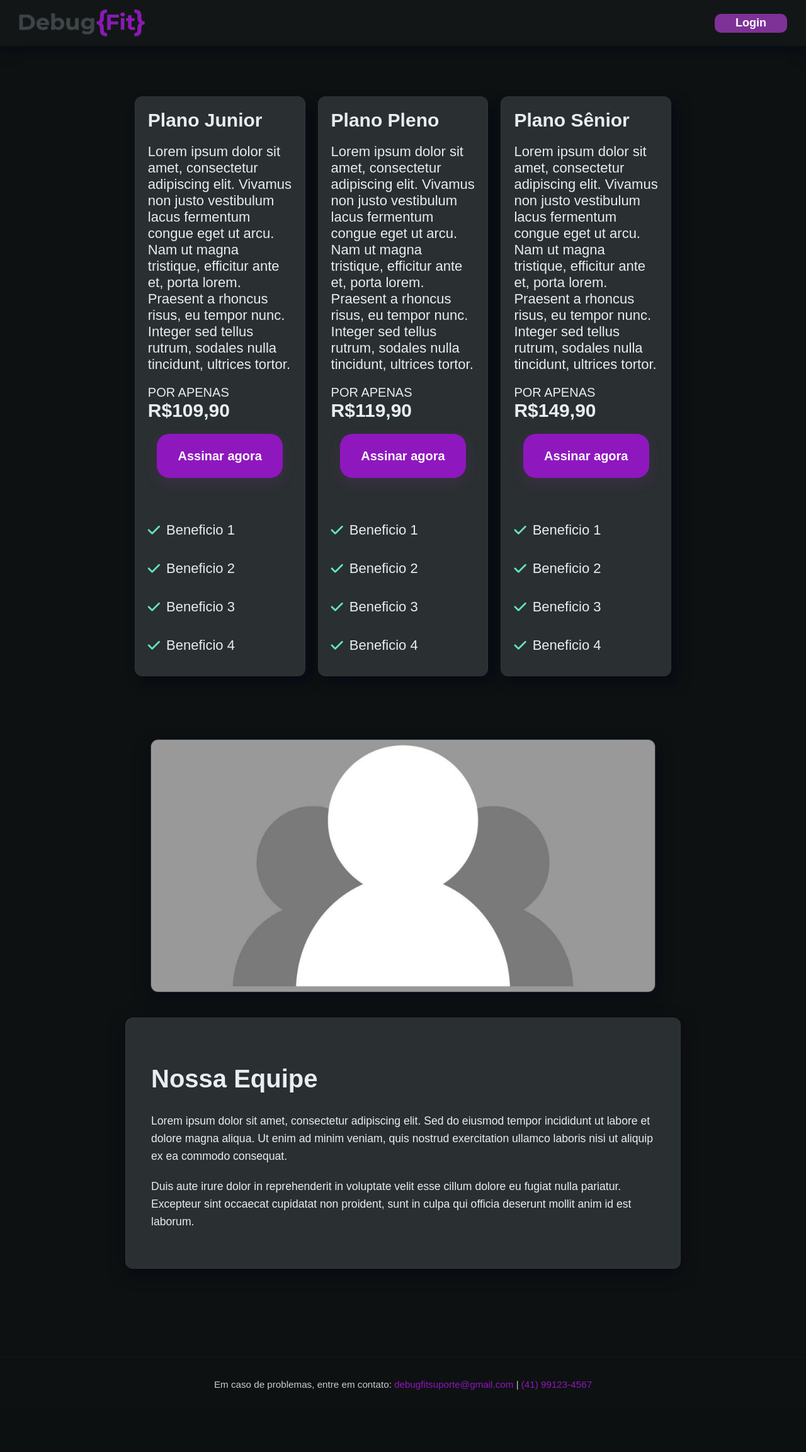
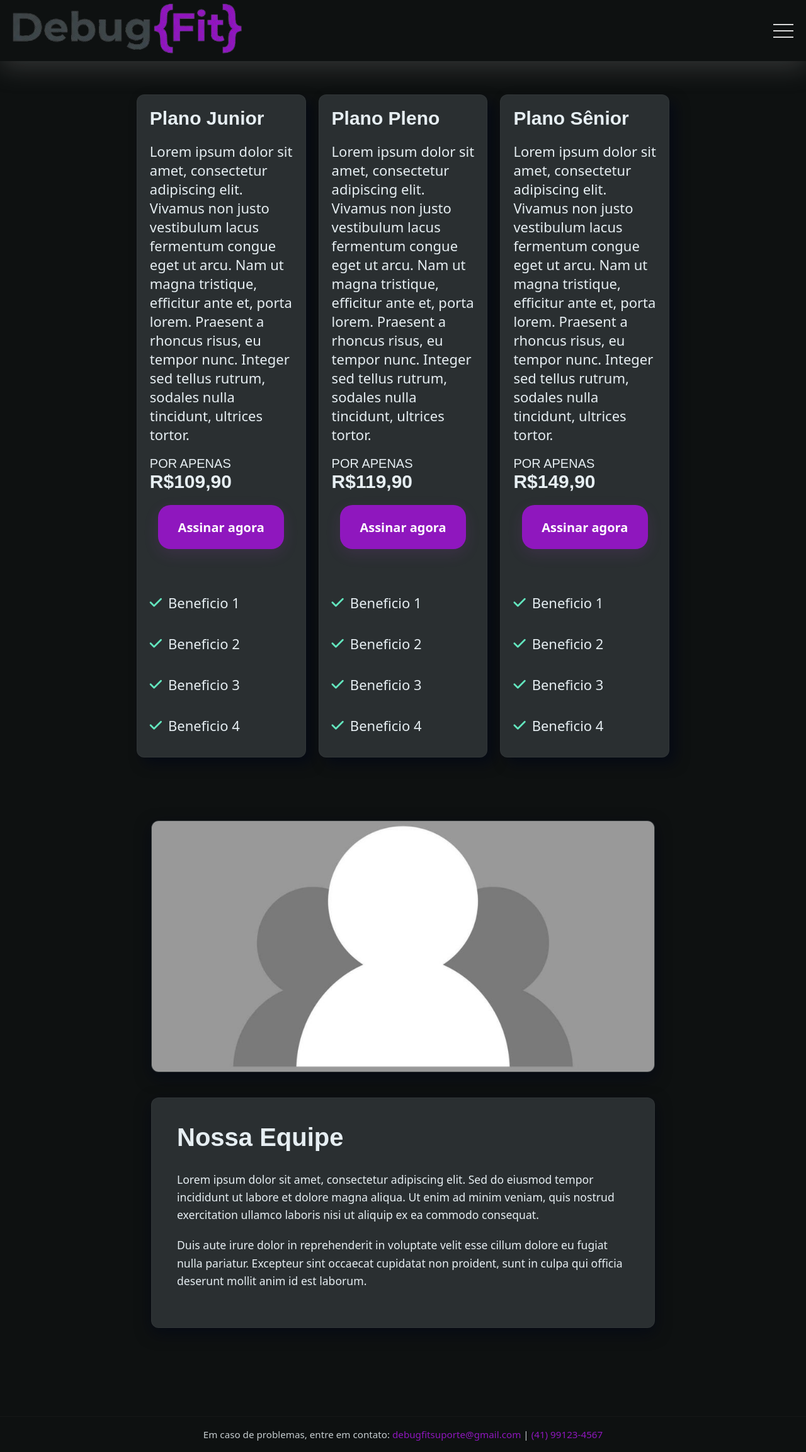
Before and after one commit to PedroMagno07/gym-system-fullstack, a PHP site: page / in a window 1280 px wide. Shown: the whole page at 63% size. Before the commit the page ends 2207 px from the top, so only its background shows below. Run offline with PHP 8.4, Linux system fonts and the light colour scheme.

Commit message:
Estrutura basica pronta, com navbar.

```diff
--- a/DBG/frontend/index.html
+++ b/DBG/frontend/index.html
@@ -5,18 +5,28 @@
     <meta name="viewport" content="width=device-width, initial-scale=1.0">
     <title>PaginaInicial</title>
     <link rel="stylesheet" href="./style.css">
+    <link rel="stylesheet" href="../frontend/navbar/navbar.css">
     <link rel="stylesheet" href="https://cdnjs.cloudflare.com/ajax/libs/font-awesome/6.5.2/css/all.min.css">
 </head>
 <body>
+    <header>
+      <nav>
+        <a class="logo"><img src="../frontend/images/simplylogo.png" alt="" /></a>
 
-<div class="dad">
-    <div class="up">
-        <header class="head">
-            <img class="logo" src="images/simplylogo.png">
-                <button class="btlogin"><a href="login.html"> Login</button> </a>
-        </header>
+        <div class="mobile-menu">
+          <div class="line1"></div>
+          <div class="line2"></div>
+          <div class="line3"></div>
+        </div>
 
-    </div>
+        <ul class="nav-list">
+          <li><a href="login/login.html">Login</a></li>
+          <li><a href="#sobre">Sobre</a></li>
+          <li><a href="#servicos">Serviços</a></li>
+          <li><a href="#contato">Contato</a></li>
+        </ul>
+      </nav>
+    </header>
 
     <div class="bxsplans">
         <div class="plan1">
@@ -94,5 +104,6 @@
         <p>Em caso de problemas, entre em contato: <a href="mailto:debugfitsuporte@gmail.com">debugfitsuporte@gmail.com</a> | <a href="tel:+5541991234567">(41) 99123-4567</a></p>
     </footer>
 
+    <script src="../frontend/navbar/navbar.js"></script>
 </body>
 </html>
--- a/DBG/frontend/style.css
+++ b/DBG/frontend/style.css
@@ -2,7 +2,7 @@ body {
   margin: 0;
   display: flex;
   flex-direction: column;
-    background-color: #0E1111; /* fundo escuro solicitado */
+  background-color: #0e1111; /* fundo escuro solicitado */
   color: #e6eef2; /* texto claro para legibilidade */
   font-family: sans-serif;
 }
@@ -14,9 +14,14 @@ a {
 }
 
 .head {
-    background-color: rgba(255,255,255,0.02); /* leve destaque sobre o fundo escuro */
+  background-color: rgba(
+    255,
+    255,
+    255,
+    0.02
+  ); /* leve destaque sobre o fundo escuro */
   padding: 15px 30px;
-    box-shadow: 0px 6px 18px rgba(2,6,23,0.6);
+  box-shadow: 0px 6px 18px rgba(2, 6, 23, 0.6);
   display: flex;
   justify-content: space-between;
   align-items: center;
@@ -48,29 +53,33 @@ a {
 
 /* Caixa pai com os planos */
 .bxsplans {
-    margin-top: 80px;
+  margin-top: 150px;
   display: flex;
   justify-content: center;
   gap: 20px;
 }
 
 /* Caixas dos planos */
-.plan1, .plan2, .plan3 {
+.plan1,
+.plan2,
+.plan3 {
   height: 50%;
   width: 21%;
   border-radius: 12px;
   background-color: #2a2f31; /* superfície das caixas — levemente mais clara que o fundo */
   color: inherit; /* herda o texto claro do body */
-    border: 1px solid rgba(255,255,255,0.03);
-    box-shadow: 10px 10px 20px rgba(2,6,23,0.6);
+  border: 1px solid rgba(255, 255, 255, 0.03);
+  box-shadow: 10px 10px 20px rgba(2, 6, 23, 0.6);
   transition: transform 0.3s;
 }
 
-.plan1:hover, .plan2:hover, .plan3:hover {
+.plan1:hover,
+.plan2:hover,
+.plan3:hover {
   color: inherit;
   transform: scale(1.08);
   z-index: 2;
-    box-shadow: 0 12px 40px rgba(2,6,23,0.7);
+  box-shadow: 0 12px 40px rgba(2, 6, 23, 0.7);
 }
 
 /* quando um plano NÃO está em hover, mas outro está, ele diminui */
@@ -123,11 +132,11 @@ a {
   height: 70px;
   font-size: 20px;
   font-weight: bold;
-    background-color: #8F17BE; /* marca roxa mantida, ligeiramente mais opaca no escuro */
+  background-color: #8f17be; /* marca roxa mantida, ligeiramente mais opaca no escuro */
   color: white;
   border: none;
   transition: border-radius 0.3s, box-shadow 0.3s, background 0.3s;
-    box-shadow: 0 8px 24px rgba(190,68,228,0.12);
+  box-shadow: 0 8px 24px rgba(190, 68, 228, 0.12);
 }
 
 .btplan:hover {
@@ -152,15 +161,15 @@ a {
 /* Aplicamos o Flexbox em cada parágrafo de benefício */
 .beneficios p {
   font-size: 22px;
-    display: flex;         /* 1. Ativa o modo flex, colocando o ícone e o texto em linha */
-    align-items: center;   /* 2. Alinha o ícone e o texto verticalmente no centro */
-    margin-bottom: 35px;   /* Adiciona um espaço abaixo de cada linha de benefício */
+  display: flex; /* 1. Ativa o modo flex, colocando o ícone e o texto em linha */
+  align-items: center; /* 2. Alinha o ícone e o texto verticalmente no centro */
+  margin-bottom: 35px; /* Adiciona um espaço abaixo de cada linha de benefício */
 }
 
 /* Damos um espaço entre o ícone e o texto */
 .beneficios .fa-check {
   margin-right: 10px; /* 3. Cria um espaçamento à direita do ícone */
-    color: #63E6BE;     /* Mantém a cor que você definiu */
+  color: #63e6be; /* Mantém a cor que você definiu */
 }
 
 /* Seção Sobre Nós */
@@ -181,8 +190,8 @@ a {
   background-color: #2a2f31;
   border-radius: 12px;
   overflow: hidden;
-    border: 1px solid rgba(255,255,255,0.03);
-    box-shadow: 0px 8px 24px rgba(2,6,23,0.6);
+  border: 1px solid rgba(255, 255, 255, 0.03);
+  box-shadow: 0px 8px 24px rgba(2, 6, 23, 0.6);
 }
 
 .team-image {
@@ -197,8 +206,8 @@ a {
   background-color: #2a2f31;
   padding: 40px;
   border-radius: 12px;
-    border: 1px solid rgba(255,255,255,0.03);
-    box-shadow: 0px 8px 24px rgba(2,6,23,0.6);
+  border: 1px solid rgba(255, 255, 255, 0.03);
+  box-shadow: 0px 8px 24px rgba(2, 6, 23, 0.6);
 }
 
 .team-content h2 {
@@ -237,15 +246,15 @@ a {
 .footer {
   padding: 18px 20px;
   text-align: center;
-    color: rgba(230,238,242,0.85);
+  color: rgba(230, 238, 242, 0.85);
   font-size: 0.95em;
-    border-top: 1px solid rgba(255,255,255,0.03);
+  border-top: 1px solid rgba(255, 255, 255, 0.03);
   margin-top: 40px;
   background: transparent;
 }
 
 .footer a {
-    color: #8F17BE;
+  color: #8f17be;
   text-decoration: none;
 }
 
```
Lines whose indentation alone changed are shown as unchanged.
